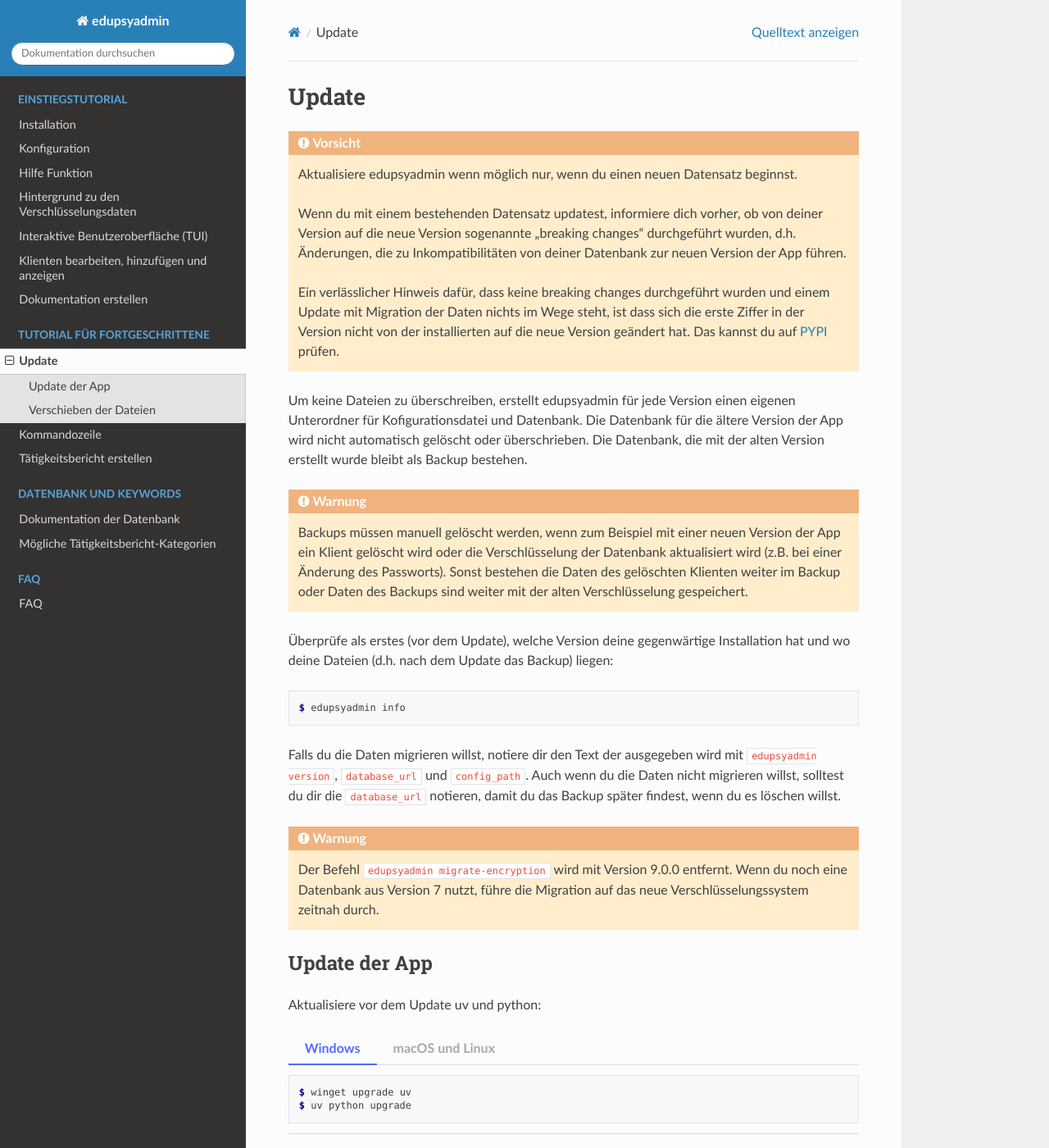
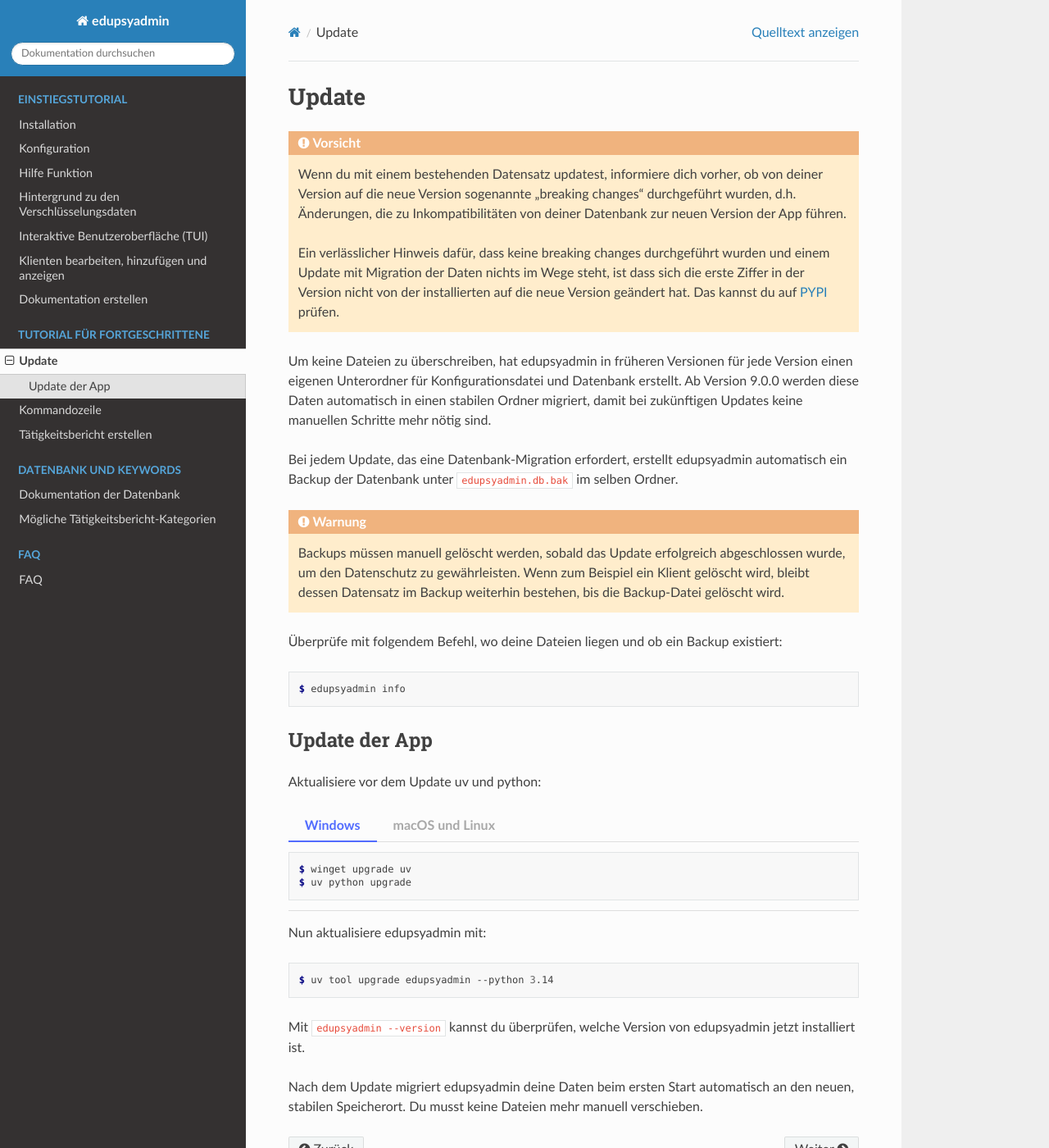
Before and after one commit to LKirst/edupsyadmin, a Sphinx documentation site: the page built from docs/tutorial/update.rst, in a window 1280 px wide and 1400 px high. Shown: the whole window at 82% size. Built offline with Sphinx 7.4.7 and the Read the Docs theme 3.1.0, drawn with Linux system fonts in a browser that asks for light colours; some of the changed text lies outside the part shown.

Commit message:
docs(update.rst): describe new app update progress

```diff
--- a/docs/tutorial/update.rst
+++ b/docs/tutorial/update.rst
@@ -2,9 +2,6 @@ Update
 ======
 
 .. caution::
-
-    Aktualisiere edupsyadmin wenn möglich nur, wenn du einen neuen Datensatz
-    beginnst.
 
     Wenn du mit einem bestehenden Datensatz updatest, informiere dich
     vorher, ob von deiner Version auf die neue Version sogenannte "breaking
@@ -17,37 +14,29 @@ Update
     die neue Version geändert hat. Das kannst du auf `PYPI
     <https://pypi.org/project/edupsyadmin/#history>`_ prüfen.
 
-Um keine Dateien zu überschreiben, erstellt edupsyadmin für jede Version einen
-eigenen Unterordner für Kofigurationsdatei und Datenbank. Die Datenbank für die
-ältere Version der App wird nicht automatisch gelöscht oder überschrieben. Die
-Datenbank, die mit der alten Version erstellt wurde bleibt als Backup bestehen.
+Um keine Dateien zu überschreiben, hat edupsyadmin in früheren Versionen für
+jede Version einen eigenen Unterordner für Konfigurationsdatei und Datenbank
+erstellt. Ab Version 9.0.0 werden diese Daten automatisch in einen stabilen
+Ordner migriert, damit bei zukünftigen Updates keine manuellen Schritte mehr
+nötig sind.
+
+Bei jedem Update, das eine Datenbank-Migration erfordert, erstellt edupsyadmin
+automatisch ein Backup der Datenbank unter ``edupsyadmin.db.bak`` im selben
+Ordner.
 
 .. warning::
 
-    Backups müssen manuell gelöscht werden, wenn zum Beispiel mit einer neuen
-    Version der App ein Klient gelöscht wird oder die Verschlüsselung der
-    Datenbank aktualisiert wird (z.B. bei einer Änderung des Passworts). Sonst
-    bestehen die Daten des gelöschten Klienten weiter im Backup oder Daten des
-    Backups sind weiter mit der alten Verschlüsselung gespeichert.
+    Backups müssen manuell gelöscht werden, sobald das Update erfolgreich
+    abgeschlossen wurde, um den Datenschutz zu gewährleisten. Wenn zum
+    Beispiel ein Klient gelöscht wird, bleibt dessen Datensatz im Backup
+    weiterhin bestehen, bis die Backup-Datei gelöscht wird.
 
-Überprüfe als erstes (vor dem Update), welche Version deine gegenwärtige
-Installation hat und wo deine Dateien (d.h. nach dem Update das Backup) liegen:
+Überprüfe mit folgendem Befehl, wo deine Dateien liegen und ob ein Backup
+existiert:
 
 .. code-block:: console
 
    $ edupsyadmin info
-
-Falls du die Daten migrieren willst, notiere dir den Text der ausgegeben wird
-mit ``edupsyadmin version``, ``database_url`` und ``config_path``.
-Auch wenn du die Daten nicht migrieren willst, solltest du dir
-die ``database_url`` notieren, damit du das Backup später findest, wenn du es
-löschen willst.
-
-.. warning::
-
-    Der Befehl ``edupsyadmin migrate-encryption`` wird mit Version 9.0.0
-    entfernt. Wenn du noch eine Datenbank aus Version 7 nutzt, führe die
-    Migration auf das neue Verschlüsselungssystem zeitnah durch.
 
 Update der App
 --------------
@@ -83,10 +72,6 @@ Nun aktualisiere edupsyadmin mit:
 Mit ``edupsyadmin --version`` kannst du überprüfen, welche Version von
 edupsyadmin jetzt installiert ist.
 
-Verschieben der Dateien
------------------------
-
-Mit ``edupsyadmin info`` kannst du nach Aktualisierung der App überprüfen, wo
-Konfigurationsdatei und Datenbank für die neue Version liegen (sollten).
-Wenn du die Konfigurationsdatei wiederverwenden willst, kannst du sie vom
-alten Pfad an den neuen kopieren. Dasselbe kannst du auch für die Datenbank tun.
+Nach dem Update migriert edupsyadmin deine Daten beim ersten Start automatisch
+an den neuen, stabilen Speicherort. Du musst keine Dateien mehr manuell
+verschieben.
```
